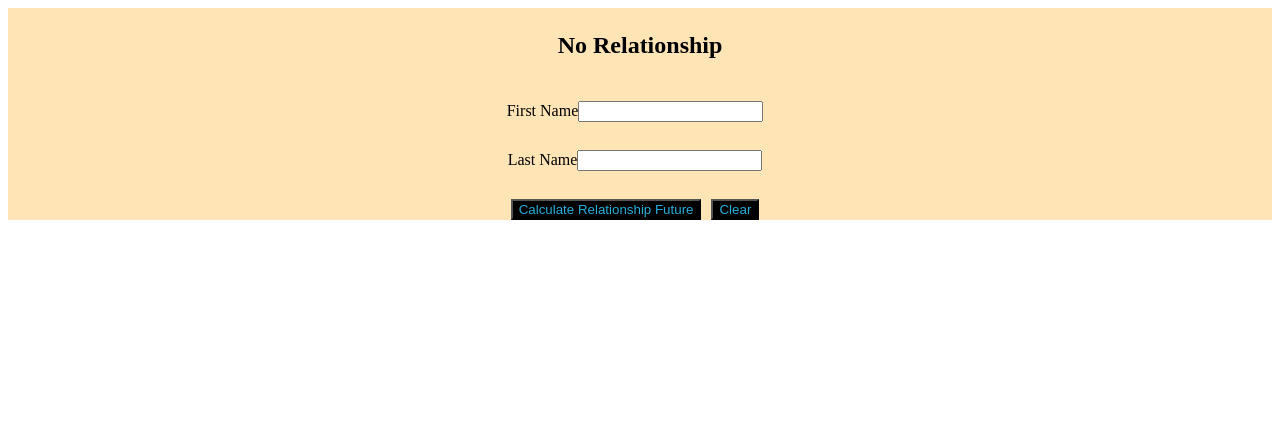
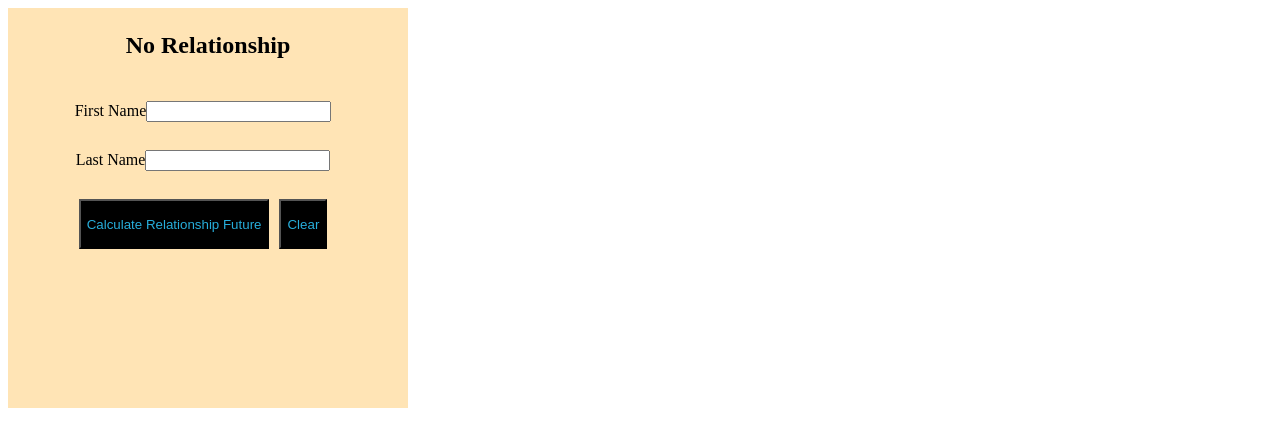
Before and after one commit to AishwaryaArun12/setInterval-ES6-version-JS-Major-Project-Note-Keeping-ReactJS-Axios-React---q0xdmsyskcg1, a React app: page / in a window 1280 px wide. Shown: the top 446 px of the page. Built offline with nearby package versions, Linux system fonts and the light colour scheme.

Commit message:
5 commit

```diff
--- a/src/styles/App.css
+++ b/src/styles/App.css
@@ -10,10 +10,11 @@ button {
   align-items: center;
   background-color: black;
   margin-right: 10px;
+  height: 50px;
 }
 h3 {
   text-align: center;
-  font-size: 15%;
+  font-size: 25%;
 }
 input {
   margin-right: 10px;
@@ -27,4 +28,6 @@ h3 {
   align-items: center;
   flex-direction: column;
   background-color: moccasin;
+  height: 400px;
+  width: 400px;
 }
```
